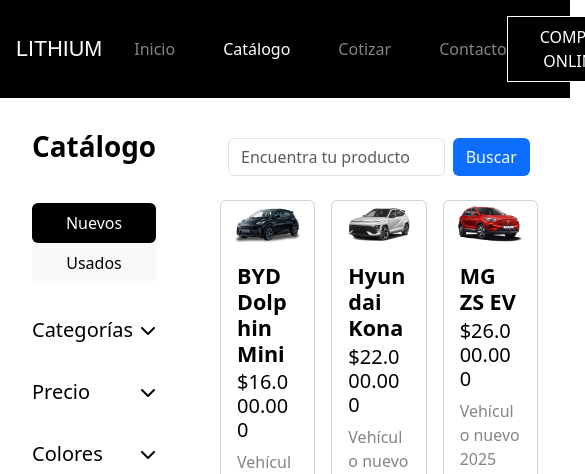
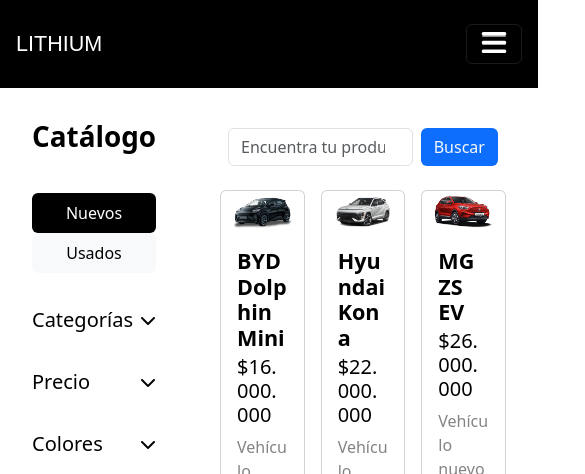
Before and after one commit to tonyo-psijas/car-store, a plain HTML site: page index.html in a window 390 px wide. Shown: the top 474 px of the page, 585 px wide, since content can reach past the window. Drawn offline with nearby package versions, Linux system fonts and the light colour scheme; a web font is replaced by a local one.

Commit message:
navbar responsiva

```diff
--- a/assets/styles/styles.css
+++ b/assets/styles/styles.css
@@ -23,22 +23,10 @@ header {
     font-family: "Zen Dots", sans-serif;
 }
 
-nav {
-    display: flex;
-    justify-content: space-between;
-    align-items: center;
-    padding: 1rem;
-}
+
 
 ul {
     list-style: none;
-}
-
-header ul {
-    display: flex;
-    align-items: center;
-    column-gap: 3rem;
-    margin-bottom: 0;
 }
 
 .activado {
--- a/index.html
+++ b/index.html
@@ -11,16 +11,26 @@
     <link href="https://fonts.googleapis.com/css2?family=Bebas+Neue&family=M+PLUS+1:wght@100..900&family=Marcellus&family=Montserrat:ital,wght@0,100..900;1,100..900&family=Open+Sans:ital,wght@0,300..800;1,300..800&family=Raleway:ital,wght@0,100..900;1,100..900&family=Roboto:ital,wght@0,100..900;1,100..900&family=Zen+Dots&display=swap" rel="stylesheet">
 </head>
 <body>
-    <header class="header box">
-        <nav>
+    <header class="header box p-3">
+
+        <nav class="navbar navbar-expand-md navbar-dark">
             <span class="logo fs-4">LITHIUM</span>
-            <ul>
-                <li><a class="desactivado" href="#">Inicio</a></li>
-                <li><a class="activado" href="#">Catálogo</a></li>
-                <li><a class="desactivado" href="#">Cotizar</a></li>
-                <li><a class="desactivado" href="#">Contacto</a></li>
-            </ul>
-            <button class="compra-online"><a href="#">COMPRA ONLINE</a></button>
+            <button class="navbar-toggler" type="button" data-bs-toggle="collapse" data-bs-target="#toggleMobileMenu" aria-controls="toggleMobileMenu" aria-expanded="false" aria-lable="Toggle navigation">
+                <span class="navbar-toggler-icon">
+                    <i class="fa-solid fa-bars" style="color:#fff; font-size:28px;"></i>
+                </span>
+            </button>
+
+            <div class="collapse navbar-collapse" id="toggleMobileMenu">
+                <ul class="navbar-nav text-start m-auto">
+                    <li><a class="desactivado nav-link me-3" href="#">Inicio</a></li>
+                    <li><a class="activado nav-link active me-3" href="#">Catálogo</a></li>
+                    <li><a class="desactivado nav-link me-3" href="#">Cotizar</a></li>
+                    <li><a class="desactivado nav-link" href="#">Contacto</a></li>
+                </ul>
+                <br>
+                <button class="compra-online"><a href="#">COMPRA ONLINE</a></button>
+            </div>
         </nav>
     </header>
 
```
Also changed, not shown: assets/images/hyundai-logo.png, assets/images/volvo-logo.png, 1 other file.
